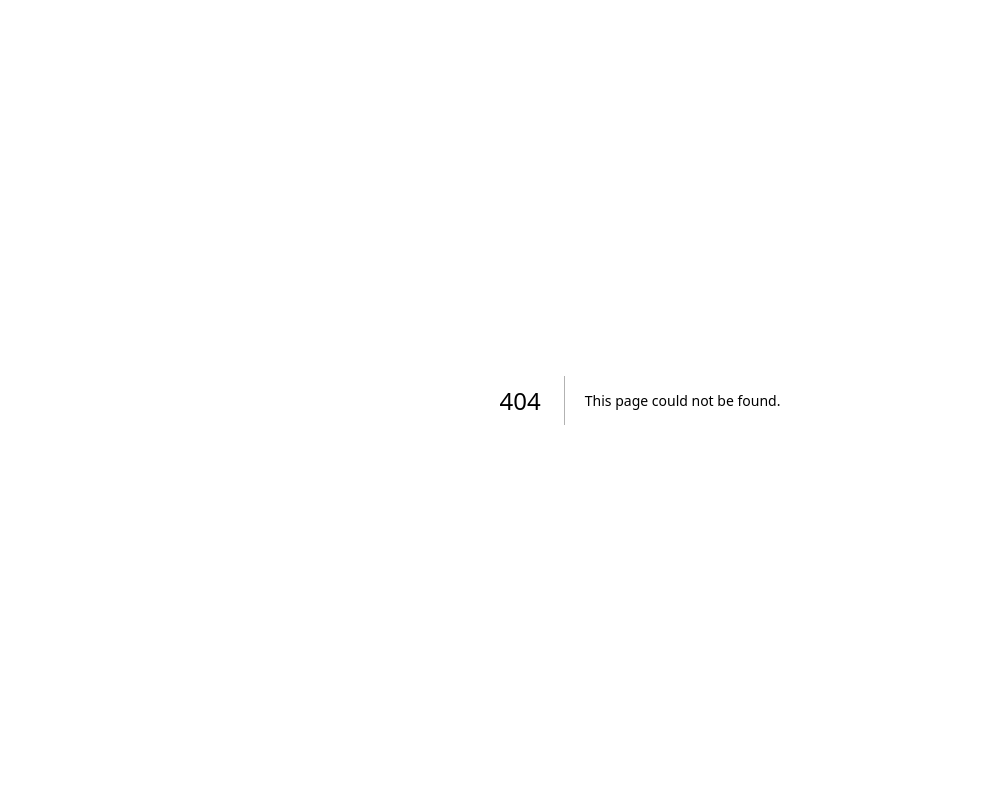
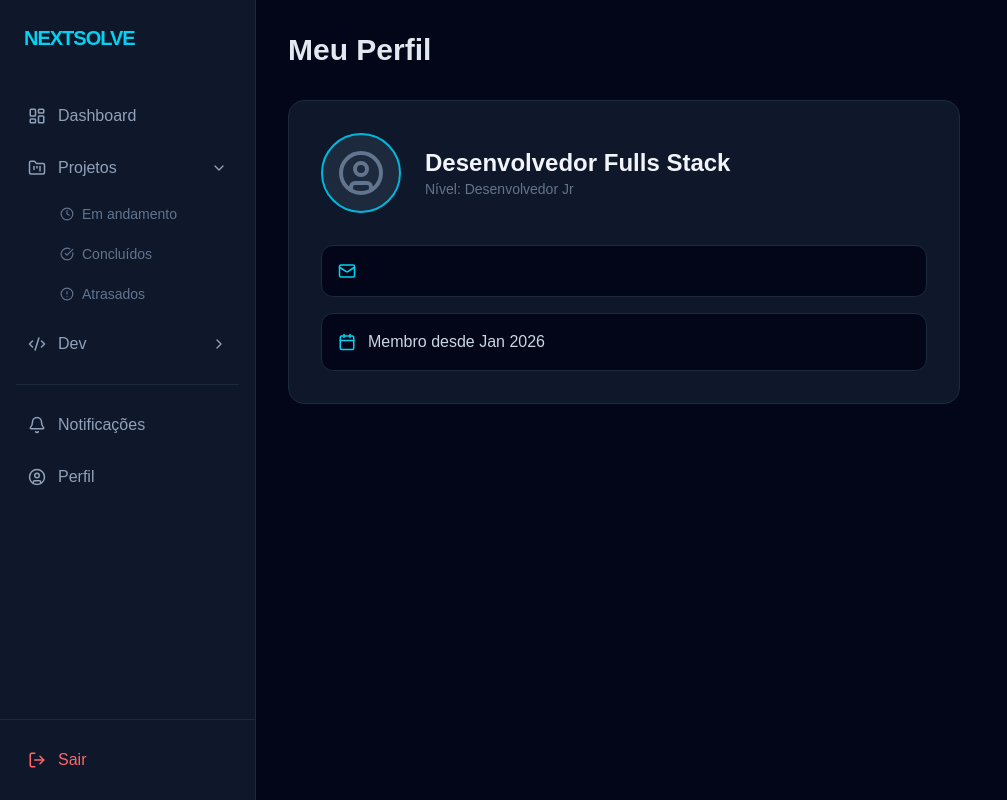
Before and after one commit to Equipe-NextSolve/task-manager-nextsolve, a Next.js app: page /dashboard/profile in a window 1280 px wide. Before the commit this address had no page. Shown: the whole page, without its empty margins (0-1007 px from the left). Built offline with nearby package versions, Linux system fonts and the light colour scheme; no server answers.

Commit message:
feat(dashboard): adicionar telas de perfil e notificações

```diff
--- /dev/null
+++ b/src/app/dashboard/notifications/page.jsx
@@ -0,0 +1,25 @@
+import { Bell, Info, CheckCircle2 } from "lucide-react";
+
+export default function NotificationsPage() {
+  return (
+    <div>
+      <h1 className="text-3xl font-bold text-slate-200 mb-6">Notificações</h1>
+      <div className="space-y-3">
+        <div className="p-4 bg-slate-900/50 border-l-4 border-cyan-500 rounded-r-xl flex gap-3">
+          <Info className="text-cyan-500 shrink-0" size={20} />
+          <div>
+            <p className="text-sm font-medium">Seu deploy para produção foi concluído.</p>
+            <p className="text-xs text-slate-500">Há 2 minutos</p>
+          </div>
+        </div>
+        <div className="p-4 bg-slate-900/50 border-l-4 border-emerald-500 rounded-r-xl flex gap-3">
+          <CheckCircle2 className="text-emerald-500 shrink-0" size={20} />
+          <div>
+            <p className="text-sm font-medium">Projeto "App Mobile" marcado como concluído.</p>
+            <p className="text-xs text-slate-500">Há 1 hora</p>
+          </div>
+        </div>
+      </div>
+    </div>
+  );
+}
--- /dev/null
+++ b/src/app/dashboard/profile/page.jsx
@@ -0,0 +1,35 @@
+"use client";
+import { auth } from "@/services/firebaseConfig";
+import { UserCircle, Mail, Calendar } from "lucide-react";
+
+export default function ProfilePage() {
+  const user = auth.currentUser;
+
+  return (
+    <div className="max-w-2xl">
+      <h1 className="text-3xl font-bold text-slate-200 mb-8">Meu Perfil</h1>
+      <div className="bg-slate-900 border border-slate-800 rounded-2xl p-8">
+        <div className="flex items-center gap-6 mb-8">
+          <div className="w-20 h-20 bg-slate-800 rounded-full flex items-center justify-center border-2 border-cyan-500">
+            <UserCircle size={48} className="text-slate-500" />
+          </div>
+          <div>
+            <h2 className="text-2xl font-bold">{user?.displayName || "Desenvolvedor Fulls Stack"}</h2>
+            <p className="text-slate-500 text-sm">Nível: Desenvolvedor Jr</p>
+          </div>
+        </div>
+
+        <div className="grid gap-4">
+          <div className="flex items-center gap-3 p-4 bg-slate-950 rounded-xl border border-slate-800">
+            <Mail className="text-cyan-400" size={18} />
+            <span className="text-slate-300">{user?.email}</span>
+          </div>
+          <div className="flex items-center gap-3 p-4 bg-slate-950 rounded-xl border border-slate-800">
+            <Calendar className="text-cyan-400" size={18} />
+            <span className="text-slate-300">Membro desde Jan 2026</span>
+          </div>
+        </div>
+      </div>
+    </div>
+  );
+}
```
